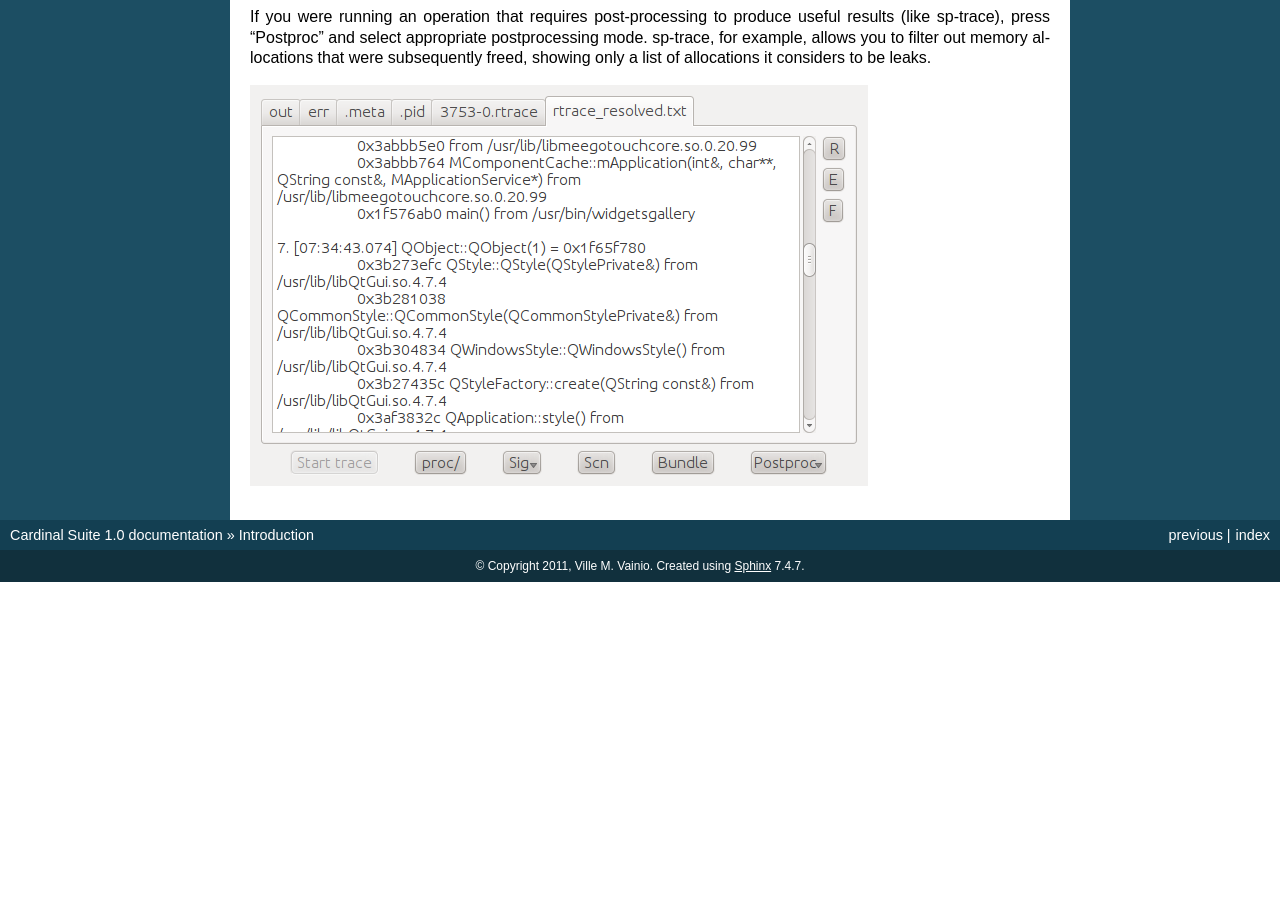
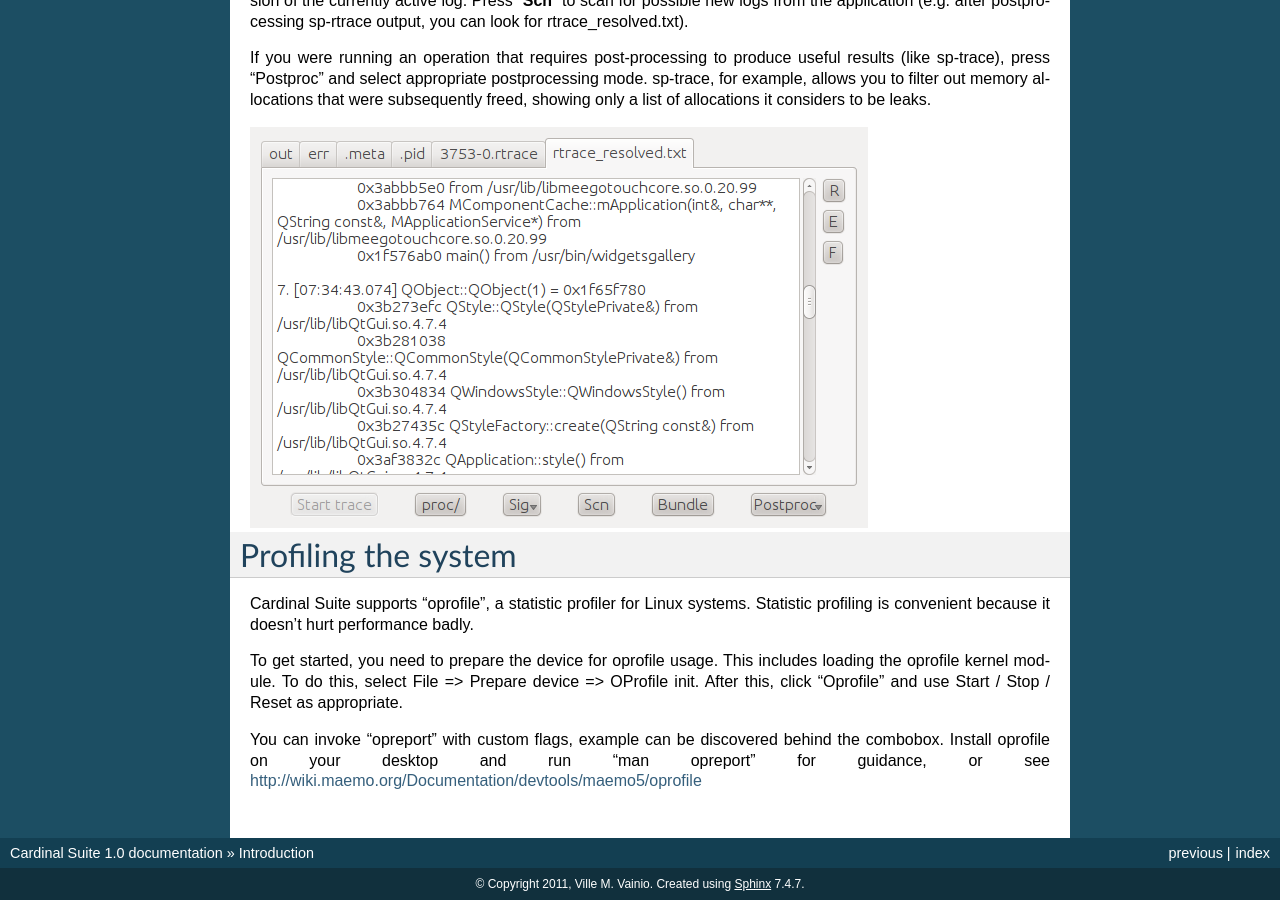
Before and after one commit to vivainio/Cardinal, a Sphinx documentation site: the page built from doc/cardinal_guide.txt, in a window 1280 px wide and 900 px high, scrolled down 3387 px. Built offline with Sphinx 7.4.7, drawn with Linux system fonts in a browser that asks for light colours; before the commit the page ends 3969 px from its top, so only the background shows below that; some of the changed text lies outside the part shown.

Commit message:
doc changes

```diff
--- a/doc/cardinal_guide.txt
+++ b/doc/cardinal_guide.txt
@@ -67,7 +67,8 @@
 .. image:: pics/beamer.png
 
 
-Drag files (.deb / .rpm) to the Beamer window, accept the prompt about installing them
+Drag files (.deb / .rpm) to the Beamer window, accept the prompt about installing them. If the package is on the web (e.g. as a link in OBS repository view),
+you can drag the url here - CS will automatically download it on the host from you, and deploy on the device.
 
 Analyze memory use of the apps on device
 ++++++++++++++++++++++++++++++++++++++++
@@ -127,3 +128,14 @@
 If you were running an operation that requires post-processing to produce useful results (like sp-trace), press "Postproc" and select appropriate postprocessing mode. sp-trace, for example, allows you to filter out memory allocations that were subsequently freed, showing only a list of allocations it considers to be leaks.
 
 .. image:: pics/sprtrace.png
+
+Profiling the system
+====================
+
+Cardinal Suite supports "oprofile", a statistic profiler for Linux systems. Statistic profiling is convenient because it doesn't hurt performance badly.
+
+To get started, you need to prepare the device for oprofile usage. This includes loading the oprofile kernel module. To do this, select
+File => Prepare device => OProfile init. After this, click "Oprofile" and use Start / Stop / Reset as appropriate.
+
+You can invoke "opreport" with custom flags, example can be discovered behind the combobox. Install oprofile on your desktop and
+run "man opreport" for guidance, or see http://wiki.maemo.org/Documentation/devtools/maemo5/oprofile
```
